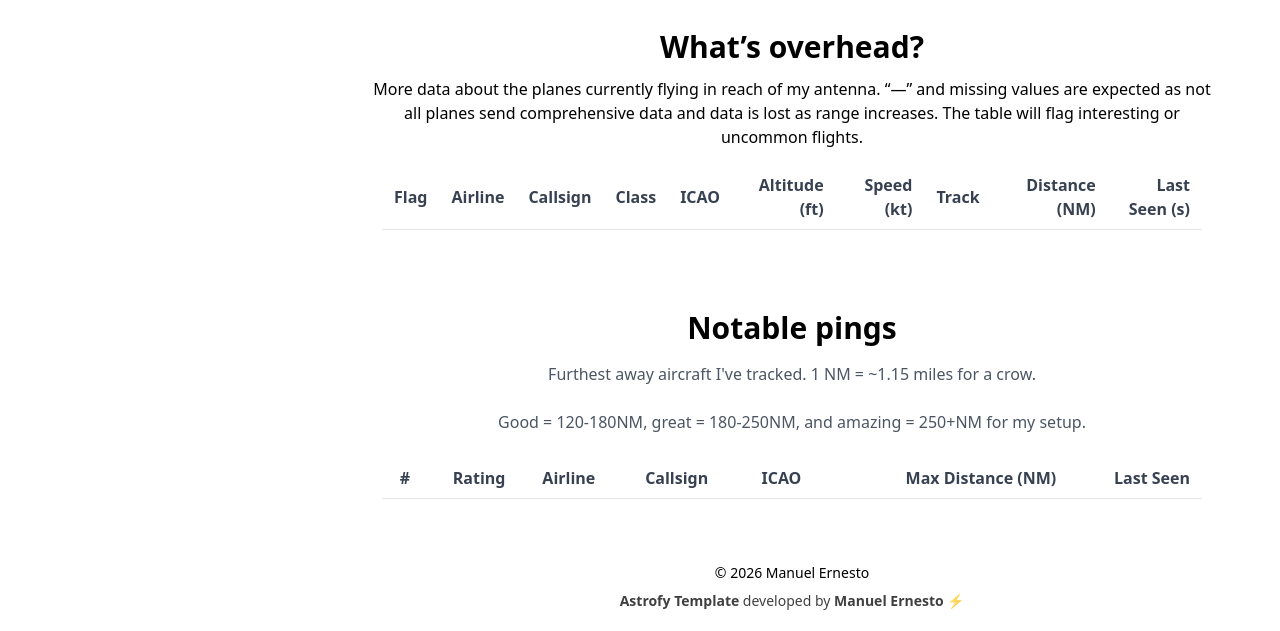
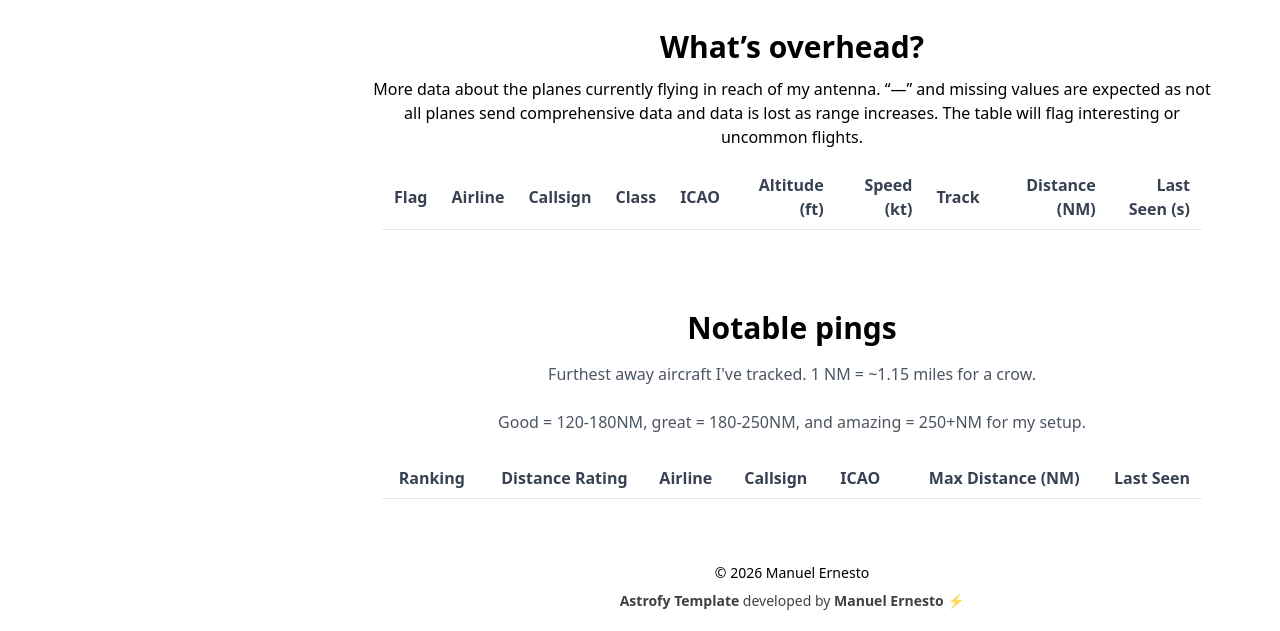
Before and after one commit to gavinmatt/main, an Astro site: page /flight-tracker in a window 1280 px wide. Shown: the part 803-1434 px from the top of the page. Built offline with nearby package versions, Linux system fonts and the light colour scheme; Astro itself is replaced by a stand-in of ours; no server answers.

Commit message:
label update

```diff
--- a/src/pages/flight-tracker.astro
+++ b/src/pages/flight-tracker.astro
@@ -422,8 +422,8 @@ import BaseLayout from "../layouts/BaseLayout.astro";
     <table class="w-full border-collapse text-base text-gray-900">
       <thead>
         <tr class="border-b text-gray-700">
-          <th class="text-center py-2 px-3">#</th>
-          <th class="text-center py-2 px-3">Rating</th>
+          <th class="text-center py-2 px-3">Ranking</th>
+          <th class="text-center py-2 px-3">Distance Rating</th>
           <th class="text-left py-2 px-3">Airline</th>
           <th class="text-left py-2 px-3">Callsign</th>
           <th class="text-left py-2 px-3">ICAO</th>
```
